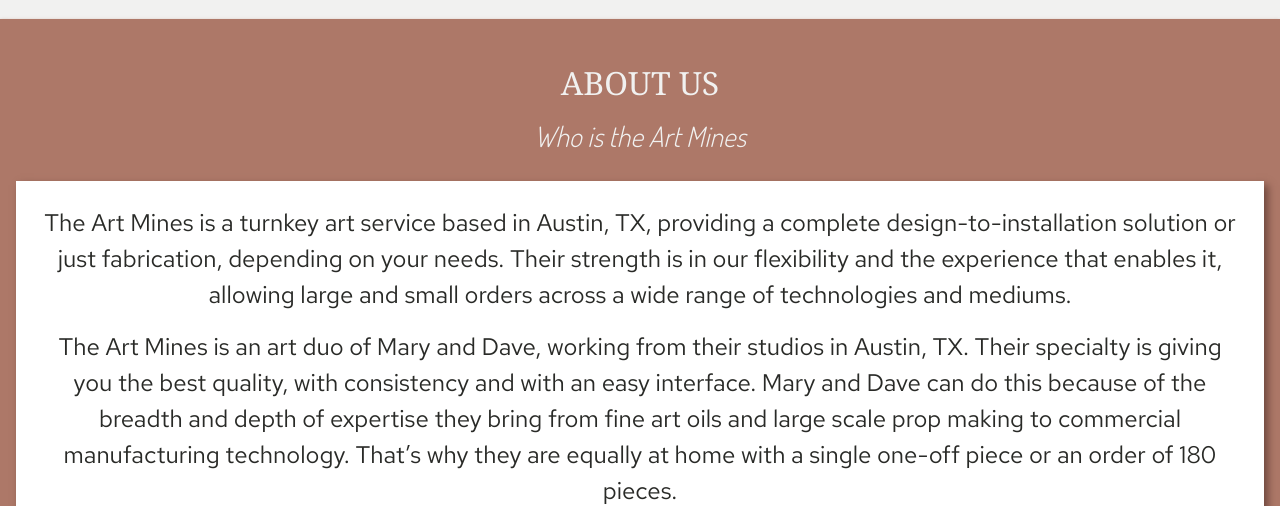
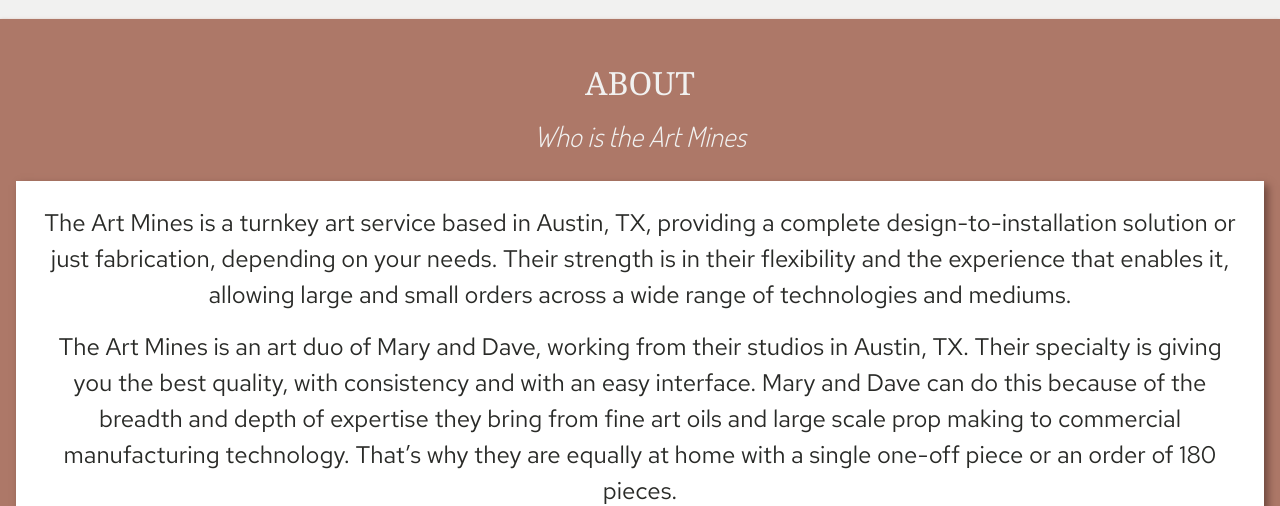
Before and after one commit to Dethrelkeld/artMines, a plain HTML site: page about.html in a window 1280 px wide. Shown: the part 305-811 px from the top of the page. Drawn offline with Linux system fonts and the light colour scheme; a web font is replaced by a local one.

Commit message:
about typo

```diff
--- a/about.html
+++ b/about.html
@@ -34,13 +34,13 @@
         <main>
             <!-- The company's section -->
             <section class="aboutus who">
-                <h1 class="heading">ABOUT US</h1>
+                <h1 class="heading">ABOUT</h1>
                 <h2 class="subheading">Who is the Art Mines</h2>
                 <div class="card cardwho">
                     <p>
                         The Art Mines is a turnkey art service based in Austin, TX, providing a complete
                         design-to-installation solution or
-                        just fabrication, depending on your needs. Their strength is in our flexibility and the
+                        just fabrication, depending on your needs. Their strength is in their flexibility and the
                         experience
                         that enables it, allowing large and small orders across a wide range of technologies and
                         mediums.
```
Also changed, not shown: hire.html (+1 -1 lines).
